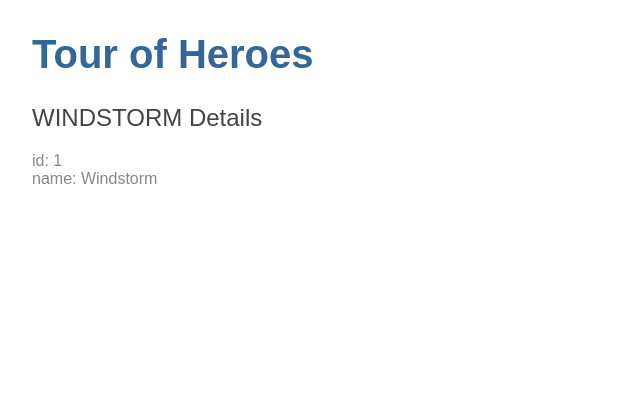
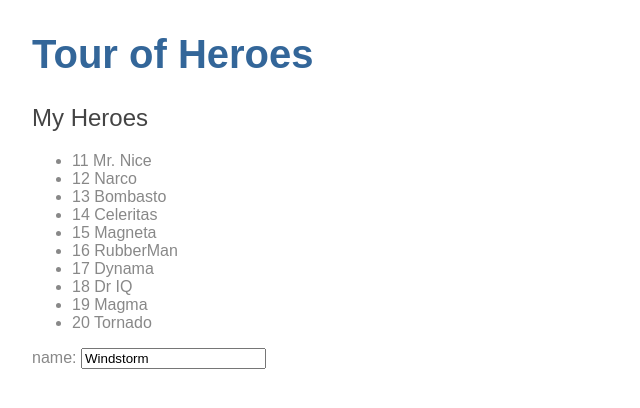
Before and after one commit to Alex-Samari/angular-tour-of-heroes, an Angular app: page / in a window 1280 px wide. Shown: the top 408 px of the page, without its empty margins (0-640 px from the left). Built offline with nearby package versions, Linux system fonts and the light colour scheme.

Commit message:
Created mock heroes and updated the heroes template

```diff
--- a/src/app/app.component.html
+++ b/src/app/app.component.html
@@ -1,3 +1,3 @@
 <h1>{{title}}</h1>
-<!-- 'app-heroes' is the element selector for the HeroesComponent -->
+<!-- 'app-heroes' is the element selector for the HeroesComponent class which represents the 'heroes component' -->
 <app-heroes></app-heroes>
--- a/src/app/app.module.ts
+++ b/src/app/app.module.ts
@@ -1,6 +1,6 @@
 import { BrowserModule } from '@angular/platform-browser';
 import { NgModule } from '@angular/core';
-
+import { FormsModule } from '@angular/forms';
 import { AppComponent } from './app.component';
 import { HeroesComponent } from './heroes/heroes.component';
 
@@ -10,7 +10,8 @@ import { HeroesComponent } from './heroes/heroes.component';
     HeroesComponent
   ],
   imports: [
-    BrowserModule
+    BrowserModule,
+    FormsModule
   ],
   providers: [],
   bootstrap: [AppComponent]
--- a/src/app/heroes/heroes.component.html
+++ b/src/app/heroes/heroes.component.html
@@ -1,4 +1,15 @@
-<!-- The word uppercase in the interpolation binding, right after the pipe operator ( | ), activates the built-in UppercasePipe. -->
-<h2>{{hero.name | uppercase}} Details</h2>
-<div><span>id: </span>{{hero.id}}</div>
-<div><span>name: </span>{{hero.name}}</div>
+<h2>My Heroes</h2>
+<ul>
+    <!-- The *ngFor is Angular's repeater directive. It repeats the host element for each element in a list. -->
+    <li *ngFor="let hero of heroes">
+        <span class="badge">{{hero.id}}</span> {{hero.name}}
+    </li>
+</ul>
+
+<div>
+    <label>name:
+    <!-- [(ngModel)] is Angular's two-way data binding syntax. -->
+    <!-- Here it binds the hero.name property to the HTML textbox so that data can flow in both directions: from the hero.name property to the textbox, and from the textbox back to the hero.name.  -->
+    <input [(ngModel)]="hero.name" placeholder="name">
+    </label>
+</div>
--- a/src/app/heroes/heroes.component.ts
+++ b/src/app/heroes/heroes.component.ts
@@ -2,6 +2,8 @@
 import { Component, OnInit } from '@angular/core';
 //  importing the Hero class
 import {Hero} from '../hero';
+//  importing the HEROES object which represents an array of 'Hero's. Note: 'Hero' is a class. See 'hero.ts'
+import {HEROES} from '../mock-heroes';
 
 //  annotating the component class with @Component
 @Component({
@@ -14,11 +16,15 @@ import {Hero} from '../hero';
   styleUrls: ['./heroes.component.css']
 })
 //  Always export the component class so you can import it elsewhere
+//  This component is being automatically imported by Angular to the app.module.ts
 export class HeroesComponent implements OnInit {
 
   constructor() { }
 
-  //  creating a hero property of type 'Hero'
+  //  declaring a 'heroes' component and initializing its value to the HEROES object
+  heroes = HEROES;
+
+  //  declaring a hero property of type 'Hero'
   hero: Hero = {
     id: 1,
     name: 'Windstorm'
@@ -28,7 +34,5 @@ export class HeroesComponent implements OnInit {
   //  To perform complex initializations shortly after construction.
   //  To set up the component after Angular sets the input properties.
   ngOnInit() {
-
   }
-
 }
--- /dev/null
+++ b/src/app/mock-heroes.ts
@@ -0,0 +1,14 @@
+import { Hero } from './hero';
+
+export const HEROES: Hero[] = [
+  { id: 11, name: 'Mr. Nice' },
+  { id: 12, name: 'Narco' },
+  { id: 13, name: 'Bombasto' },
+  { id: 14, name: 'Celeritas' },
+  { id: 15, name: 'Magneta' },
+  { id: 16, name: 'RubberMan' },
+  { id: 17, name: 'Dynama' },
+  { id: 18, name: 'Dr IQ' },
+  { id: 19, name: 'Magma' },
+  { id: 20, name: 'Tornado' }
+];
```
